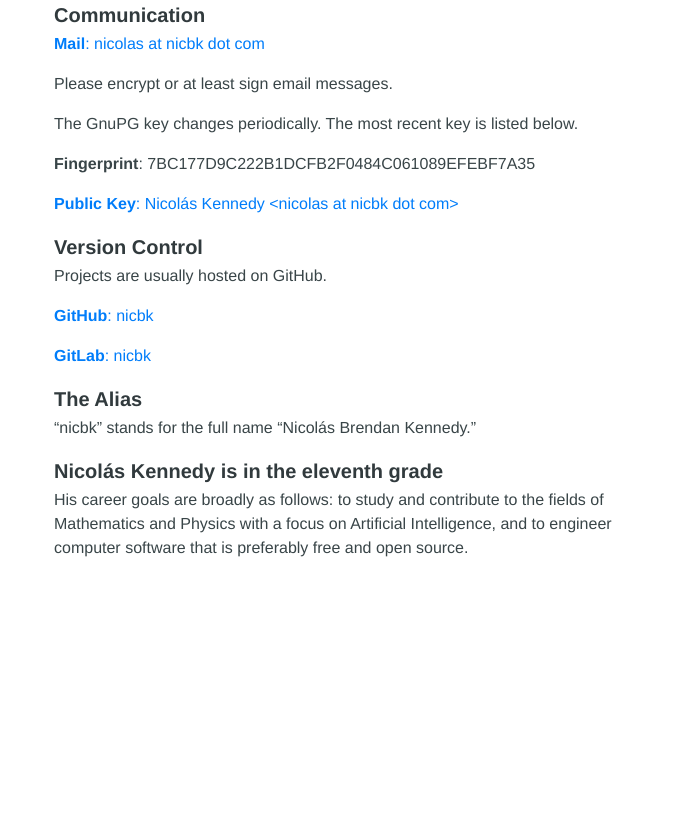
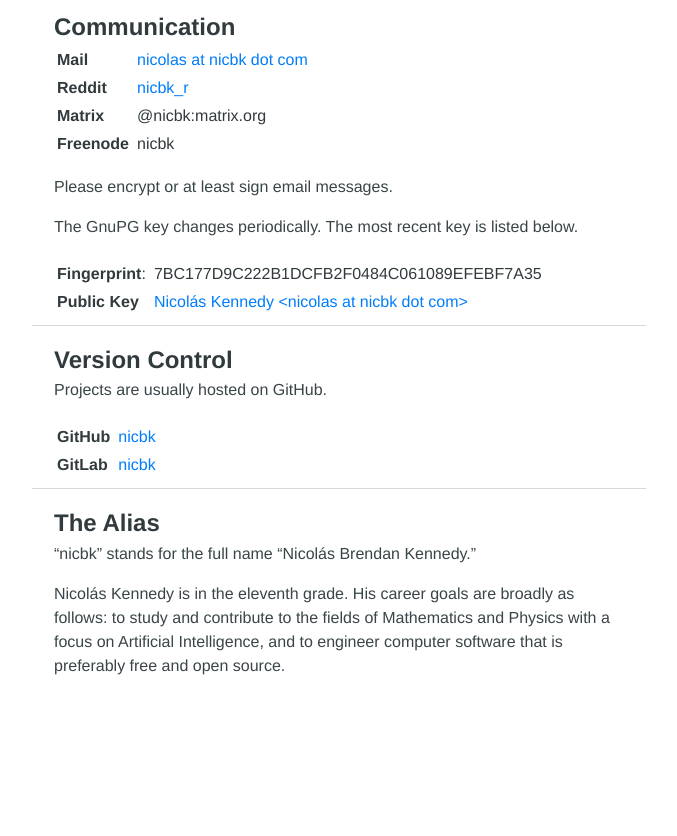
Before and after one commit to nicbk/nicbk.github.io, a plain HTML site: page about/index.html in a window 1280 px wide. Shown: the part 133-969 px from the top of the page, without its empty margins (302-979 px from the left). Drawn offline with nearby package versions, Linux system fonts and the light colour scheme.

Commit message:
Style: Format info into tables
Signed-off-by: Nicolás Kennedy <nicolas@nicbk.com>

```diff
--- a/about/index.html
+++ b/about/index.html
@@ -27,20 +27,91 @@
 <main id="content">
 <article>
     <header id="post-header">
-        <h1>About</h1></header><h3 id="communication">Communication</h3>
-<p><a href="mailto:nicolas@nicbk.com"><strong>Mail</strong>: nicolas at nicbk dot com</a></p>
+        <h1>About</h1></header><hr>
+<h2 id="communication">Communication</h2>
+<table>
+<thead>
+<tr>
+<th align="left"></th>
+<th></th>
+<th></th>
+</tr>
+</thead>
+<tbody>
+<tr>
+<td align="left"><strong>Mail</strong></td>
+<td></td>
+<td align="left"><a href="mailto:nicolas@nicbk.com">nicolas at nicbk dot com</a></td>
+</tr>
+<tr>
+<td align="left"><strong>Reddit</strong></td>
+<td></td>
+<td align="left"><a href="https://www.reddit.com/user/nicbk_r">nicbk_r</a></td>
+</tr>
+<tr>
+<td align="left"><strong>Matrix</strong></td>
+<td></td>
+<td align="left">@nicbk:matrix.org</td>
+</tr>
+<tr>
+<td align="left"><strong>Freenode</strong></td>
+<td></td>
+<td align="left">nicbk</td>
+</tr>
+</tbody>
+</table>
 <p>Please encrypt or at least sign email messages.</p>
 <p>The GnuPG key changes periodically. The most recent key is listed below.</p>
-<p><strong>Fingerprint</strong>: 7BC177D9C222B1DCFB2F0484C061089EFEBF7A35</p>
-<p><a href="/about/nicbk.asc"><strong>Public Key</strong>: Nicolás Kennedy &lt;nicolas at nicbk dot com&gt;</a></p>
-<h3 id="version-control">Version Control</h3>
+<table>
+<thead>
+<tr>
+<th align="left"></th>
+<th></th>
+<th></th>
+</tr>
+</thead>
+<tbody>
+<tr>
+<td align="left"><strong>Fingerprint</strong>:</td>
+<td></td>
+<td align="left">7BC177D9C222B1DCFB2F0484C061089EFEBF7A35</td>
+</tr>
+<tr>
+<td align="left"><strong>Public Key</strong></td>
+<td></td>
+<td align="left"><a href="/about/nicbk.asc">Nicolás Kennedy &lt;nicolas at nicbk dot com&gt;</a></td>
+</tr>
+</tbody>
+</table>
+<hr>
+<h2 id="version-control">Version Control</h2>
 <p>Projects are usually hosted on GitHub.</p>
-<p><a href="https://github.com/nicbk"><strong>GitHub</strong>: nicbk</a></p>
-<p><a href="https://gitlab.com/nicbk"><strong>GitLab</strong>: nicbk</a></p>
-<h3 id="the-alias">The Alias</h3>
+<table>
+<thead>
+<tr>
+<th align="left"></th>
+<th></th>
+<th></th>
+</tr>
+</thead>
+<tbody>
+<tr>
+<td align="left"><strong>GitHub</strong></td>
+<td></td>
+<td align="left"><a href="https://github.com/nicbk">nicbk</a></td>
+</tr>
+<tr>
+<td align="left"><strong>GitLab</strong></td>
+<td></td>
+<td align="left"><a href="https://gitlab.com/nicbk">nicbk</a></td>
+</tr>
+</tbody>
+</table>
+<hr>
+<h2 id="the-alias">The Alias</h2>
 <p>&ldquo;nicbk&rdquo; stands for the full name &ldquo;Nicolás Brendan Kennedy.&rdquo;</p>
-<h3 id="nicolás-kennedy-is-in-the-eleventh-grade">Nicolás Kennedy is in the eleventh grade</h3>
-<p>His career goals are broadly as follows: to study and contribute to the fields of
+<p>Nicolás Kennedy is in the eleventh grade.
+His career goals are broadly as follows: to study and contribute to the fields of
 Mathematics and Physics with a focus on Artificial Intelligence, and to engineer
 computer software that is preferably free and open source.</p>
 <p><br><br><br><br>
```
